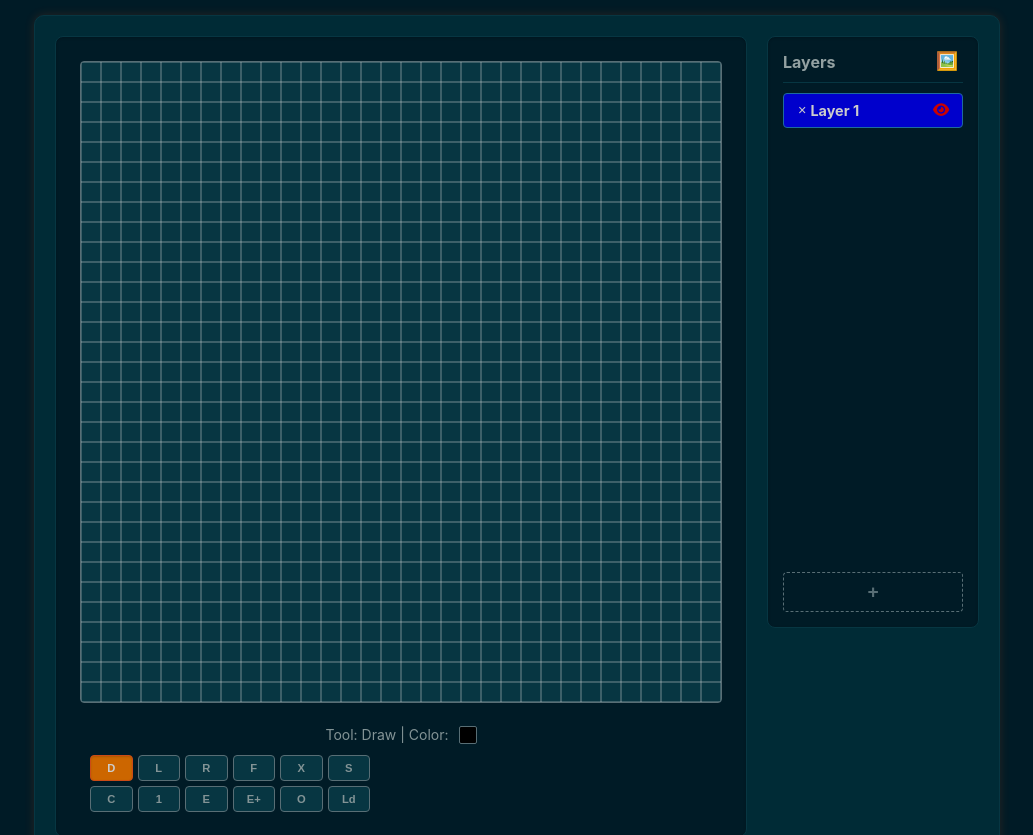
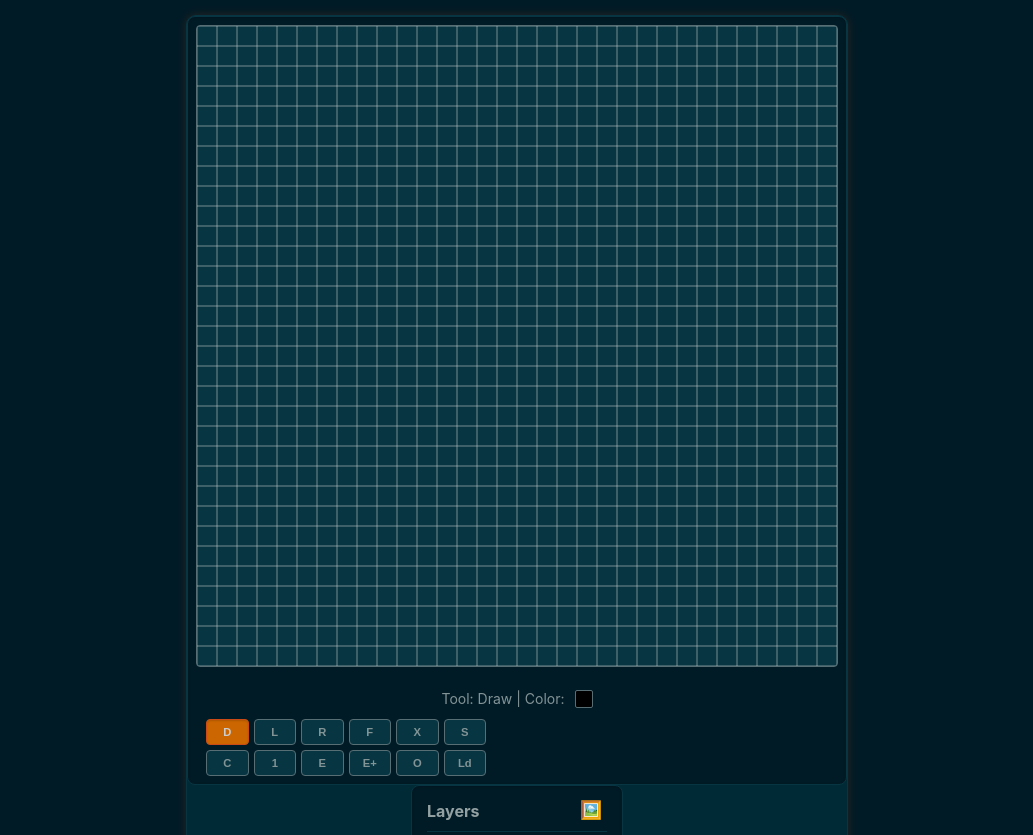
Before and after one commit to rberenguel/mos, a plain HTML site: page index.html in a window 1280 px wide. Shown: the top 835 px of the page, without its empty margins (123-1156 px from the left). Drawn offline with Linux system fonts and the light colour scheme.

Commit message:
Change some styling

```diff
--- a/mos.js
+++ b/mos.js
@@ -59,7 +59,7 @@ const exportGridColor = "#cccccc";
 let drawColor = "#000000";
 const eraseColor = null;
 const longPressDuration = 500;
-const selectionOutlineColor = "rgba(0, 150, 255, 0.7)";
+const selectionOutlineColor = "rgba(45, 255, 13, 0.7)";
 const selectionDash = [4, 2];
 const MAX_EXPORT_SCALE = 100;
 const DEFAULT_EXPORT_SCALE = 10;
@@ -765,7 +765,7 @@ function drawGrid() {
 }
 function drawSelectionOutline(x, y, w, h, dashed = true) {
   ctx.strokeStyle = selectionOutlineColor;
-  ctx.lineWidth = 1;
+  ctx.lineWidth = 2;
   if (dashed) {
     ctx.setLineDash(selectionDash);
   } else {
--- a/style.css
+++ b/style.css
@@ -21,8 +21,6 @@
 /* Basic Body Styles */
 body {
   font-family: "Inter", sans-serif;
-  display: flex;
-  justify-content: center;
   align-items: center;
   min-height: 100vh;
   background-color: #001b26; /* Darkest Solarized */
@@ -34,14 +32,16 @@ body {
 
 /* App Container */
 #appContainer {
+  margin-left: auto;
+  margin-right: auto;
   display: flex;
   flex-direction: column;
-  gap: 15px;
+  gap: 0px;
   align-items: center;
   width: fit-content;
   max-width: 95%;
   background-color: #002b36; /* Dark Solarized */
-  padding: 20px;
+  padding: 0px;
   border-radius: 10px;
   /* Subtle glow shadow using accent */
   box-shadow: 0 0 10px rgba(203, 75, 22, 0.2); /* Orange glow */
@@ -50,11 +50,12 @@ body {
 
 /* Editor/Layers Wrapper */
 #editorAndLayersWrapper {
-  display: flex;
+  /*display: flex;*/
   gap: 20px;
   align-items: flex-start;
   width: 100%;
-  justify-content: center;
+  /*justify-content: center;*/
+  text-align: center;
   flex-wrap: wrap;
 }
 
@@ -62,7 +63,7 @@ body {
 #editor-container {
   background-color: #001b26; /* Darkest */
   border: 1px solid #073642; /* Separator */
-  padding: 1.5rem;
+  padding: 0.5rem;
   border-radius: 0.5rem;
   box-shadow: inset 0 1px 3px rgba(0, 0, 0, 0.2); /* Inner shadow */
   text-align: center;
@@ -326,6 +327,7 @@ canvas {
 
 /* Layers Panel */
 #layersPanel {
+  margin: auto;
   background-color: #001b26; /* Darkest */
   border: 1px solid #073642; /* Separator */
   padding: 15px;
```
